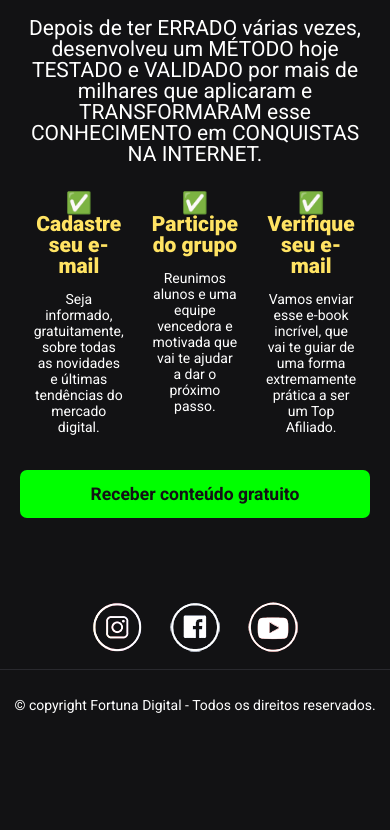
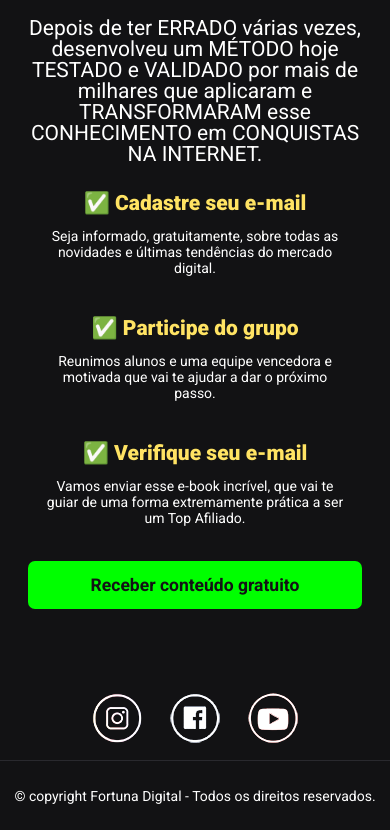
Before and after one commit to alefeio/fortunadigital, a Next.js app: page /ebook in a window 390 px wide. Shown: the part 1440-2270 px from the top of the page. Before the commit the page ends 2179 px from the top, so only its background shows below. Built offline with nearby package versions, Linux system fonts and the light colour scheme.

Commit message:
ajuste na página ebook 3

```diff
--- a/src/pages/ebook/styles.module.scss
+++ b/src/pages/ebook/styles.module.scss
@@ -651,6 +651,10 @@
 
   @media (max-width: 720px) {
     text-align: center;
+
+    ul {
+      flex-direction: column;
+    }
   }
 }
 
```
